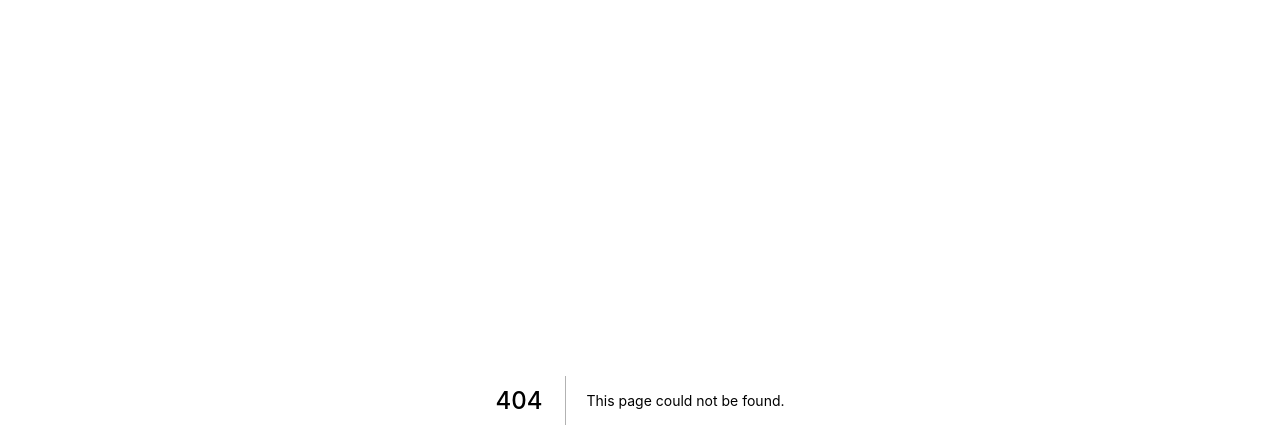
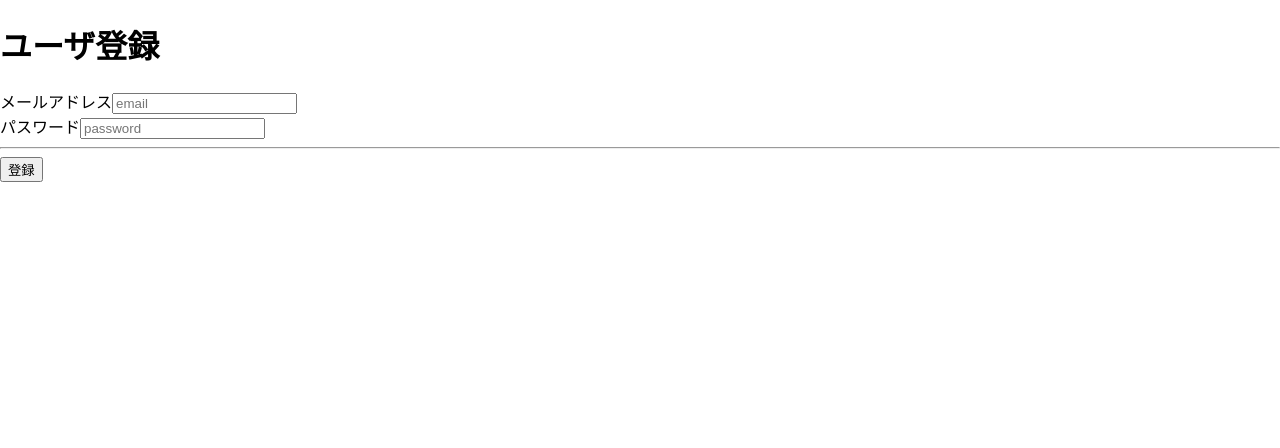
Before and after one commit to if-mentor/next_fire_todo_5, a Next.js app: page /test in a window 1280 px wide. Before the commit this address had no page. Shown: the top 448 px of the page. Built offline with nearby package versions, Linux system fonts and the light colour scheme; no server answers.

Commit message:
testファイルの作成

```diff
--- /dev/null
+++ b/pages/test.tsx
@@ -0,0 +1,58 @@
+import React from 'react'
+import { useState } from 'react'
+import { auth } from '../src/firebaseConfig'
+import { createUserWithEmailAndPassword } from 'firebase/auth'
+
+const Test = () => {
+  const [email, setEmail] = useState('')
+  const [password, setPassword] = useState('')
+  console.log(email, password)
+  const handleSubmit = (event: any) => {
+    event.preventDefault()
+    const { email, password } = event.target.elements
+    createUserWithEmailAndPassword(auth, email.value, password.value)
+      .then((userCredential) => {
+        console.log('user created')
+        console.log(userCredential)
+      })
+      .catch((error) => {
+        alert(error.message)
+        console.error(error)
+      })
+    console.log(email.value)
+    console.log(password.value)
+  }
+  const handleChangeEmail = (event: any) => {
+    setEmail(event.currentTarget.value)
+  }
+  const handleChangePassword = (event: any) => {
+    setPassword(event.currentTarget.value)
+  }
+
+  return (
+    <div>
+      <h1>ユーザ登録</h1>
+      <form onSubmit={handleSubmit}>
+        <div>
+          <label>メールアドレス</label>
+          <input name="email" type="email" placeholder="email" onChange={(event) => handleChangeEmail(event)} />
+        </div>
+        <div>
+          <label>パスワード</label>
+          <input
+            name="password"
+            type="password"
+            placeholder="password"
+            onChange={(event) => handleChangePassword(event)}
+          />
+        </div>
+        <hr />
+        <div>
+          <button>登録</button>
+        </div>
+      </form>
+    </div>
+  )
+}
+
+export default Test
```
